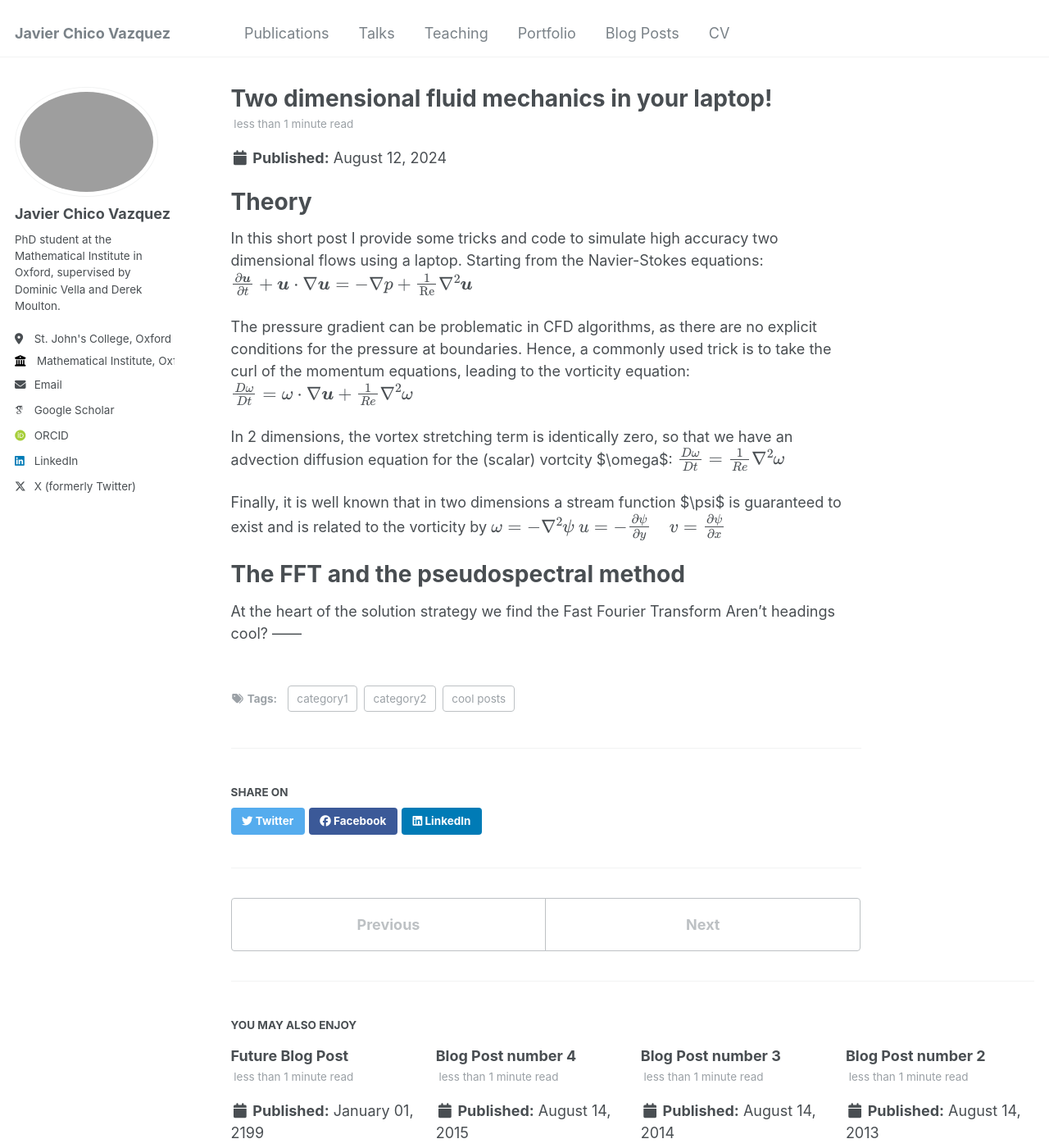
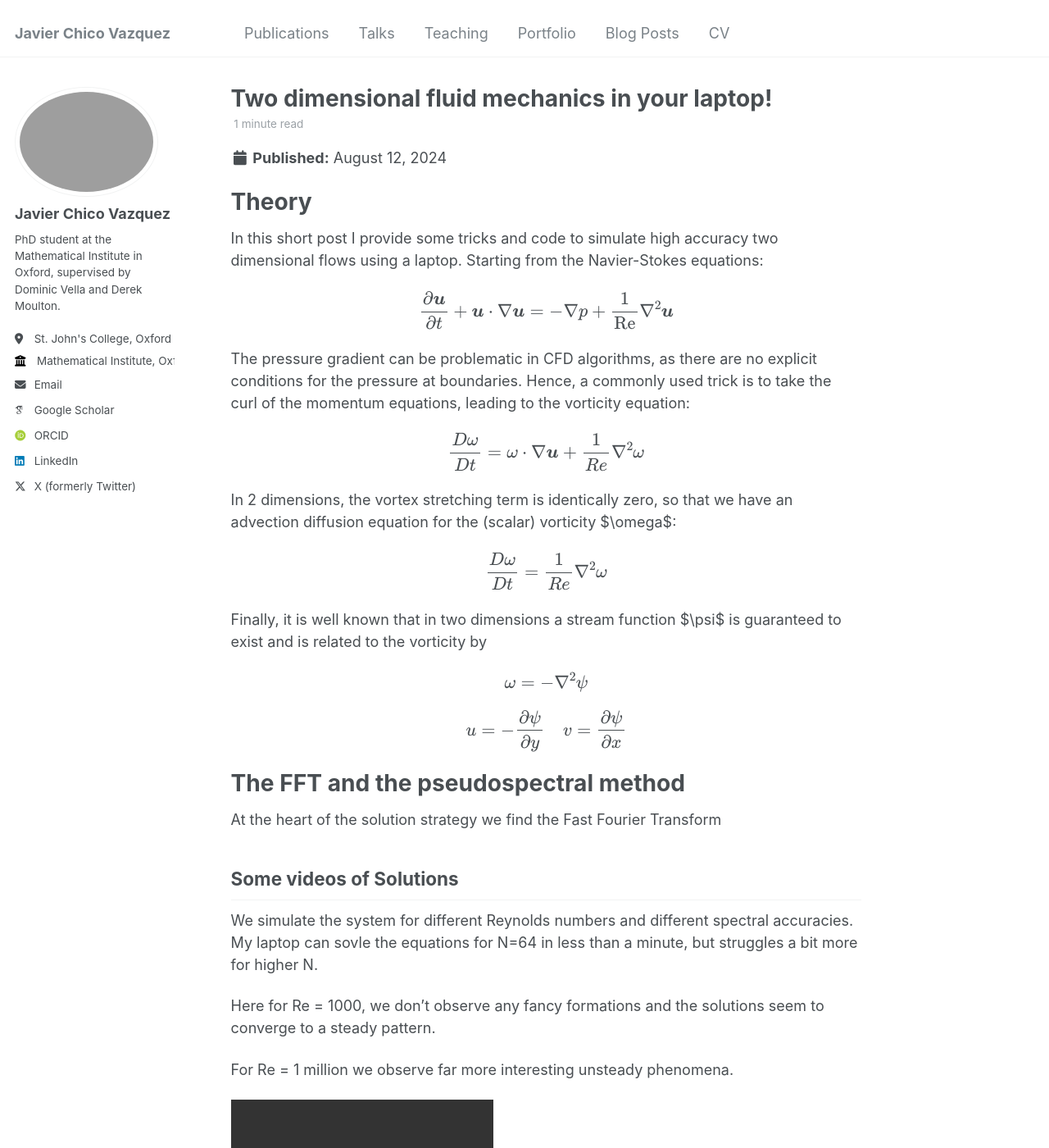
Before and after one commit to JavierChico/JavierChico.github.io, a Jekyll site: the page built from _posts/2024-08-12-vorticity_eq.md, in a window 1280 px wide and 1400 px high. Shown: the whole window at 82% size. Built offline with Jekyll 4.4.1, drawn with Linux system fonts in a browser that asks for light colours; some web fonts are replaced; grey boxes are pictures that could not be loaded.

Commit message:
Update 2024-08-12-vorticity_eq.md

```diff
--- a/_posts/2024-08-12-vorticity_eq.md
+++ b/_posts/2024-08-12-vorticity_eq.md
@@ -12,20 +12,36 @@ Theory
 ======
 
 In this short post I provide some tricks and code to simulate high accuracy two dimensional flows using a laptop. Starting from the Navier-Stokes equations:
+
 $$\frac{\partial \boldsymbol{u}}{\partial t}+\boldsymbol{u}\cdot\nabla\boldsymbol{u}=-\nabla p +\frac{1}{\text{Re}}\nabla^2\boldsymbol{u}$$
 
 The pressure gradient can be problematic in CFD algorithms, as there are no explicit conditions for the pressure at boundaries. Hence, a commonly used trick is to take the curl of the momentum equations, leading to the vorticity equation:
+
 $$\frac{D\omega}{Dt} = \omega\cdot\nabla \boldsymbol{u}+\frac{1}{Re}\nabla^2\omega$$
 
-In 2 dimensions, the vortex stretching term is identically zero, so that we have an advection diffusion equation for the (scalar) vortcity $\omega$:
+In 2 dimensions, the vortex stretching term is identically zero, so that we have an advection diffusion equation for the (scalar) vorticity $\omega$:
+
 $$\frac{D\omega}{Dt} = \frac{1}{Re}\nabla^2\omega$$
 
 Finally, it is well known that in two dimensions a stream function $\psi$ is guaranteed to exist and is related to the vorticity by
+
 $$\omega = -\nabla^2 \psi$$
+
 $$u = -\frac{\partial \psi}{\partial y}\quad v = \frac{\partial \psi}{\partial x}$$
 
 The FFT and the pseudospectral method
 ======
 At the heart of the solution strategy we find the Fast Fourier Transform
-Aren't headings cool?
+
+Some videos of Solutions
 ------
+We simulate the system for different Reynolds numbers and different spectral accuracies. My laptop can sovle the equations for N=64 in less than a minute, but struggles a bit more for higher N.
+
+Here for Re = 1000, we don't observe any fancy formations and the solutions seem to converge to a steady pattern.
+
+For Re = 1 million we observe far more interesting unsteady phenomena.
+
+<video width="320" height="240" controls>
+  <source src="/videos/spectral_vortcity/vorticity_evolution_Re_1000000_N_256.mp4" type="video/mp4">
+Your browser does not support the video tag.
+</video>
```
